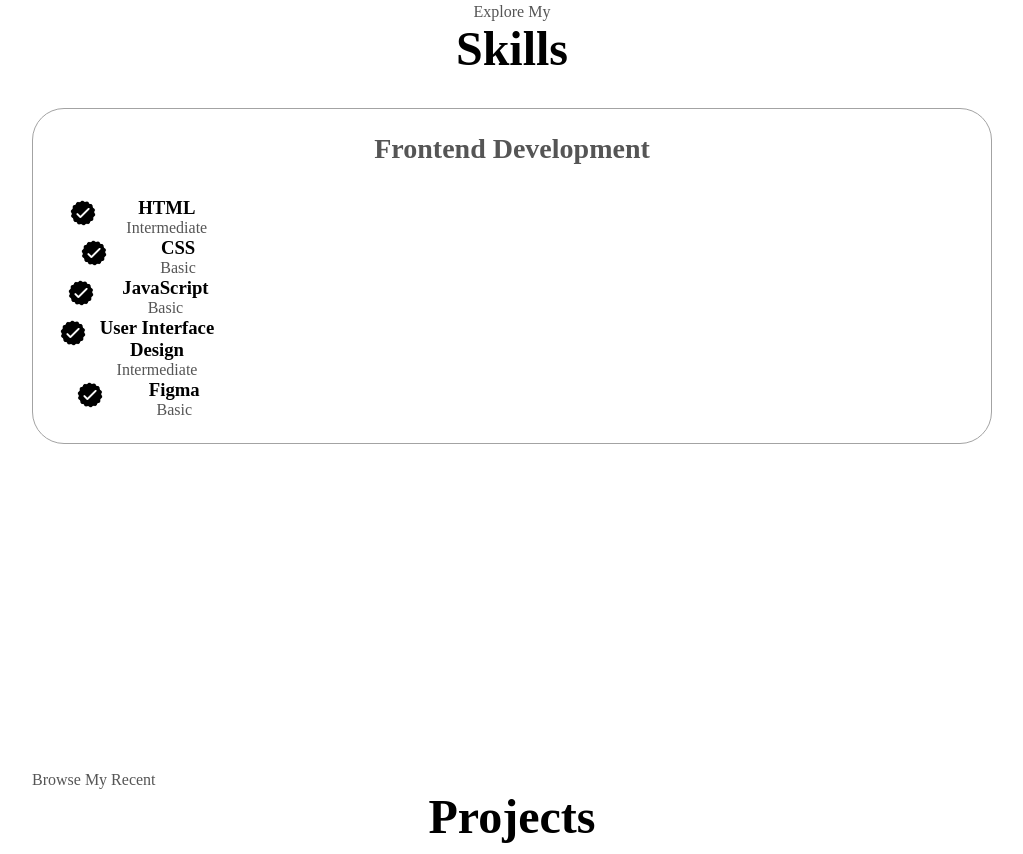
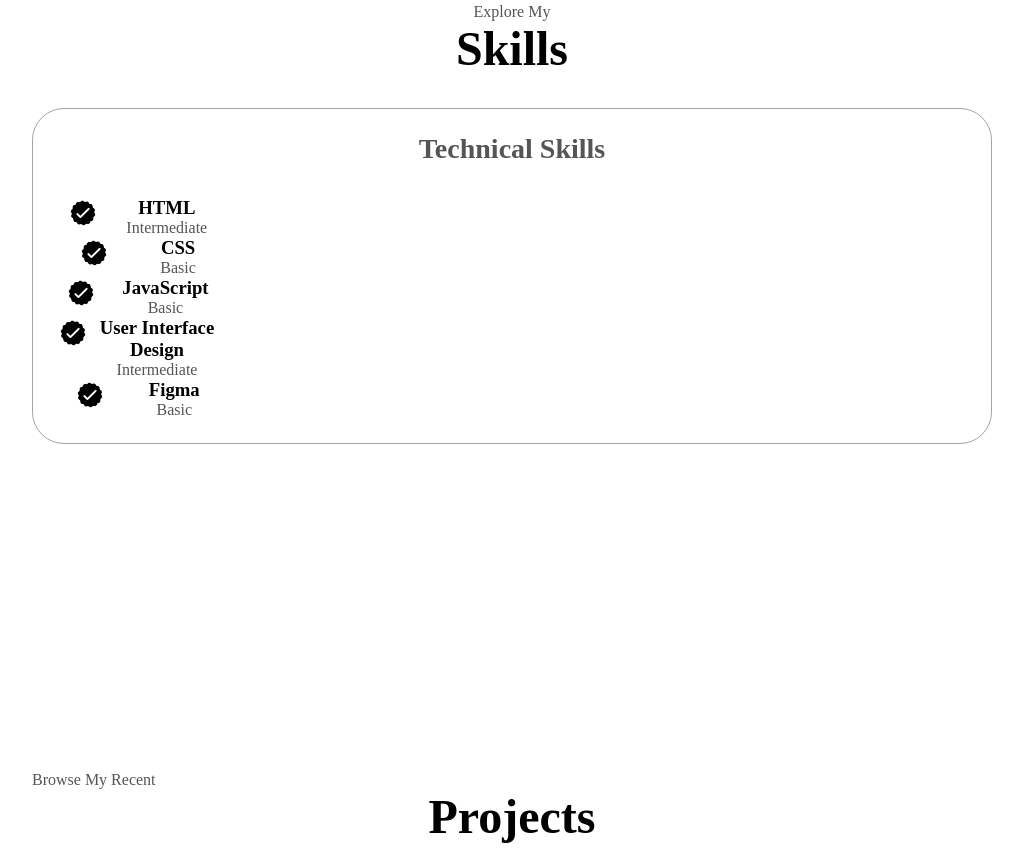
Before and after one commit to FarrellAlexander/Farrell-Portfolio, a plain HTML site: page index.html in a window 1280 px wide. Shown: the part 1693-2547 px from the top of the page, without its empty margins (128-1151 px from the left). Drawn offline with Linux system fonts and the light colour scheme; a web font is replaced by a local one.

Commit message:
Update index.html

```diff
--- a/index.html
+++ b/index.html
@@ -115,7 +115,7 @@
     <div class="skills-details-container">
         <div class="about-containers">
             <div class="details-containers">
-                <h2 class="skills-sub-title">Frontend Development</h2>
+                <h2 class="skills-sub-title">Technical Skills</h2>
                 <div class="article-container"></div>
                 <article>
                     <img src="./assets/checkmark.png" alt="Expirience
```
